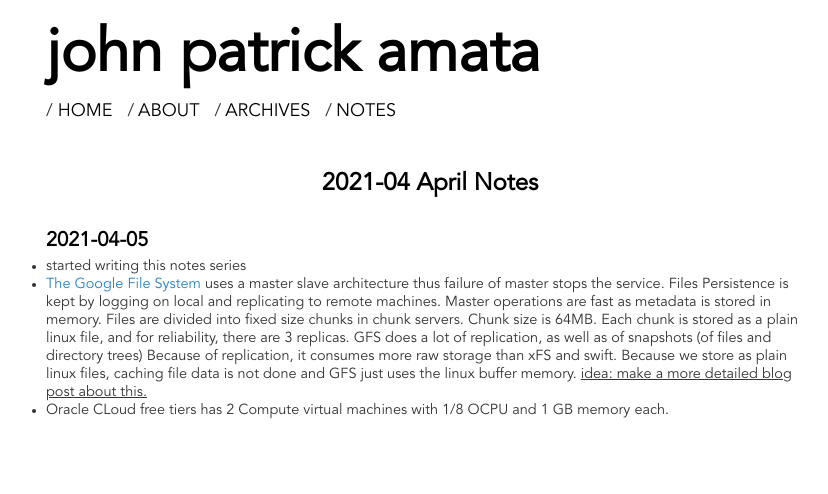
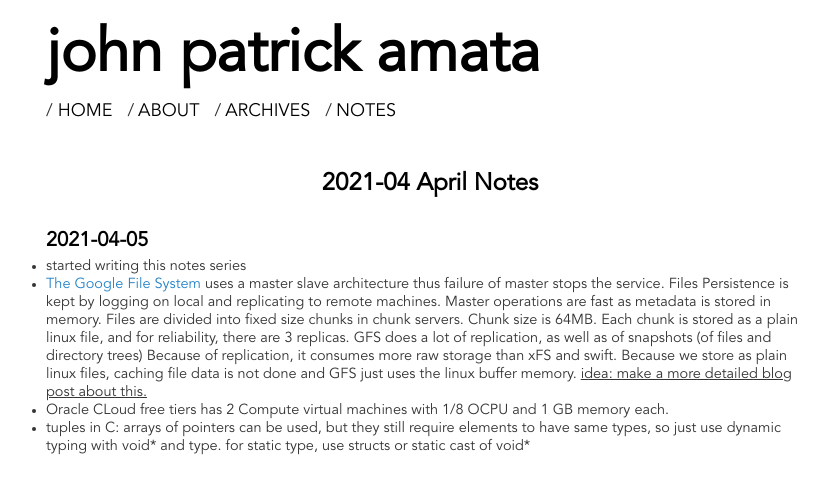
Before and after one commit to jpamata/jpamata.github.io, a Jekyll site: the page built from notes/2021/04.md, in a window 1280 px wide. Shown: the top 494 px of the page, without its empty margins (210-1038 px from the left). Built offline with Jekyll 4.4.1, drawn with Linux system fonts in a browser that asks for light colours.

Commit message:
Update 04.md

```diff
--- a/notes/2021/04.md
+++ b/notes/2021/04.md
@@ -12,3 +12,4 @@ title: April 2021
 - started writing this notes series
 - [The Google File System](https://static.googleusercontent.com/media/research.google.com/en//archive/gfs-sosp2003.pdf) uses a master slave architecture thus failure of master stops the service. Files Persistence is kept by logging on local and replicating to remote machines. Master operations are fast as metadata is stored in memory. Files are divided into fixed size chunks in chunk servers. Chunk size is 64MB. Each chunk is stored as a plain linux file, and for reliability, there are 3 replicas. GFS does a lot of replication, as well as of snapshots (of files and directory trees) Because of replication, it consumes more raw storage than xFS and swift. Because we store as plain linux files, caching file data is not done and GFS just uses the linux buffer memory. <u>idea: make a more detailed blog post about this.</u>
 - Oracle CLoud free tiers has 2 Compute virtual machines with 1/8 OCPU and 1 GB memory each.
+- tuples in C: arrays of pointers can be used, but they still require elements to have same types, so just use dynamic typing with void* and type. for static type, use structs or static cast of void*
```
